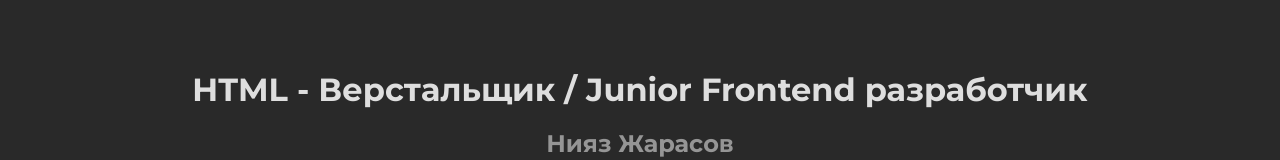
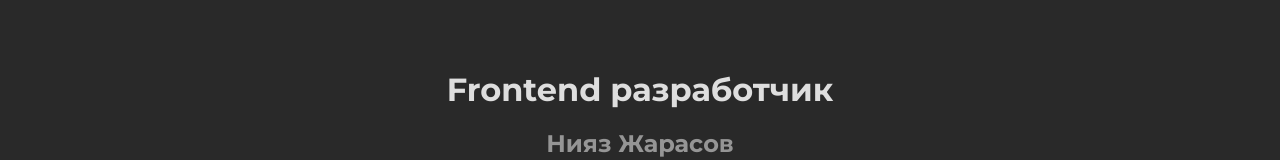
Before and after one commit to NiyazZh/NiyazZh.github.io, a plain HTML site: page index.html in a window 1280 px wide. Shown: the top 160 px of the page. Drawn offline with Linux system fonts and the light colour scheme.

Commit message:
Update index.html

```diff
--- a/index.html
+++ b/index.html
@@ -14,7 +14,7 @@
             <div class="main__head">
                 <div class="main__text">
                     <h1 class="main__title">
-                        HTML - Верстальщик / Junior Frontend разработчик
+                        Frontend разработчик
                     </h1>
                     <h2 class="main__descr">
                         Нияз Жарасов
```
